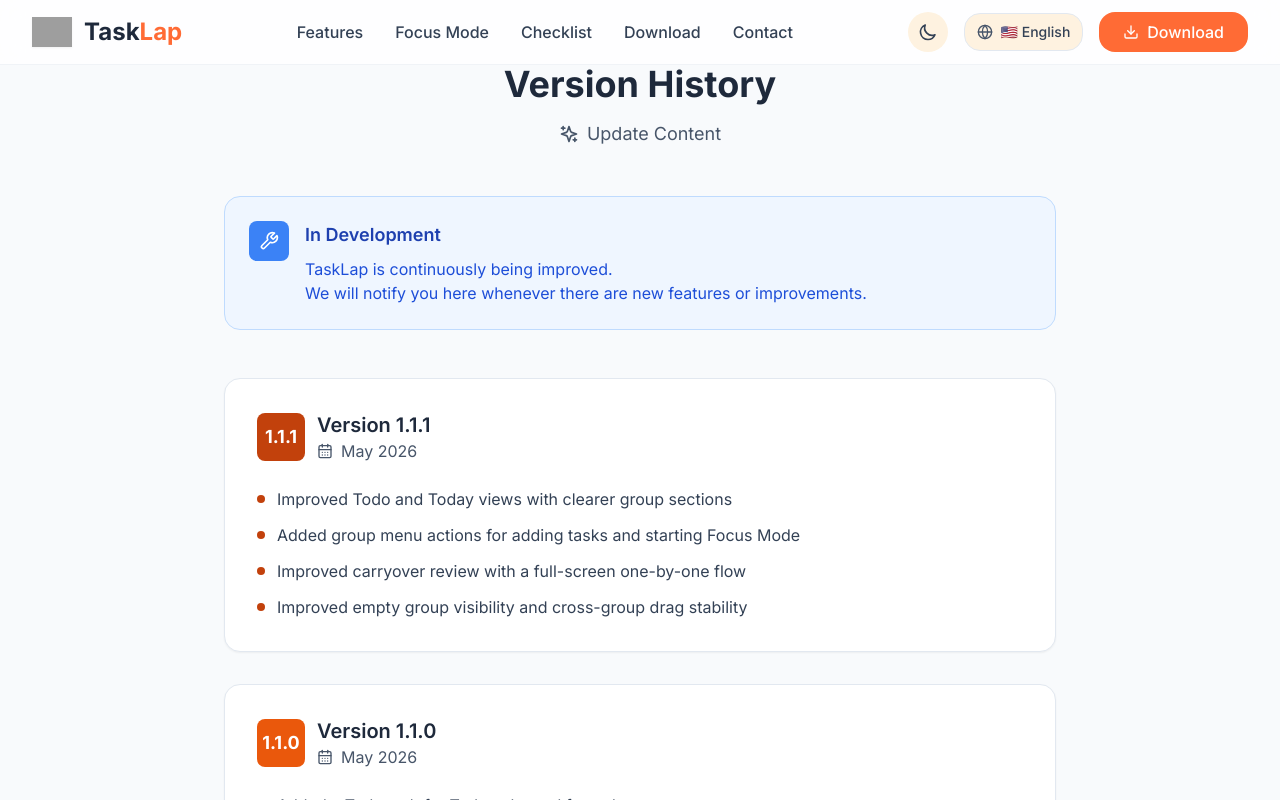
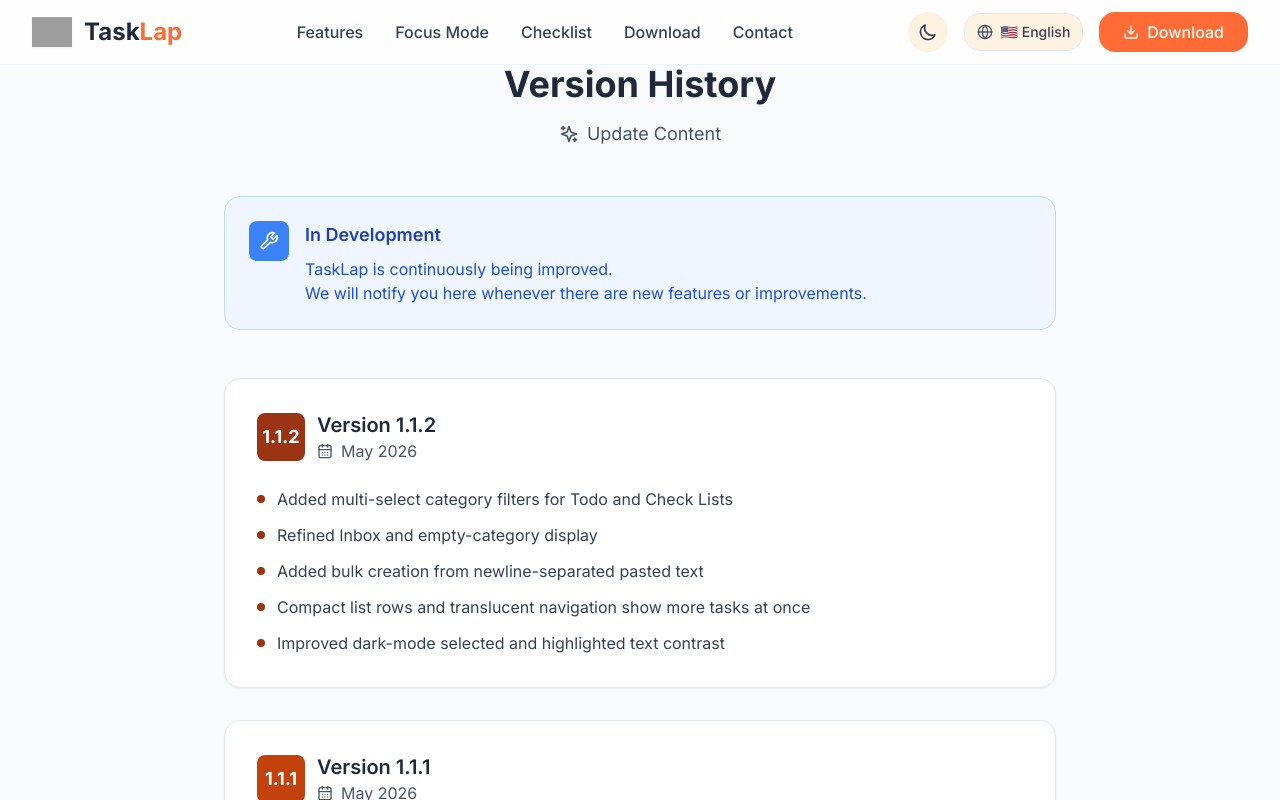
Before and after one commit to takushino19890913/tasklap-landing, a Next.js app: page /en/version-history in a window 1280 px wide. Shown: the top 800 px of the page. Built offline with nearby package versions, Linux system fonts and the light colour scheme; grey boxes are pictures that could not be loaded.

Commit message:
update landing for version 1.1.2

```diff
--- a/components/VersionHistoryContent.tsx
+++ b/components/VersionHistoryContent.tsx
@@ -40,6 +40,57 @@
 
       {/* Version History */}
       <div className="space-y-8">
+        {/* Version 1.1.2 */}
+        <div className="bg-white dark:bg-neutral-800 rounded-xl shadow-sm border border-neutral-200 dark:border-neutral-700 p-8">
+          <div className="flex items-center space-x-3 mb-6">
+            <div className="w-12 h-12 bg-orange-800 rounded-lg flex items-center justify-center">
+              <span className="text-white font-bold text-lg">1.1.2</span>
+            </div>
+            <div>
+              <h3 className="text-xl font-semibold text-neutral-800 dark:text-neutral-100">
+                Version 1.1.2
+              </h3>
+              <div className="flex items-center space-x-2 text-neutral-600 dark:text-neutral-400">
+                <CalendarDays className="w-4 h-4" />
+                <span>{t("v1_1_2.date")}</span>
+              </div>
+            </div>
+          </div>
+
+          <div className="space-y-3">
+            <div className="flex items-start space-x-3">
+              <div className="w-2 h-2 bg-orange-800 rounded-full mt-2 flex-shrink-0"></div>
+              <span className="text-neutral-700 dark:text-neutral-300">
+                {t("v1_1_2.changes.categoryFilters")}
+              </span>
+            </div>
+            <div className="flex items-start space-x-3">
+              <div className="w-2 h-2 bg-orange-800 rounded-full mt-2 flex-shrink-0"></div>
+              <span className="text-neutral-700 dark:text-neutral-300">
+                {t("v1_1_2.changes.inboxDisplay")}
+              </span>
+            </div>
+            <div className="flex items-start space-x-3">
+              <div className="w-2 h-2 bg-orange-800 rounded-full mt-2 flex-shrink-0"></div>
+              <span className="text-neutral-700 dark:text-neutral-300">
+                {t("v1_1_2.changes.bulkAdd")}
+              </span>
+            </div>
+            <div className="flex items-start space-x-3">
+              <div className="w-2 h-2 bg-orange-800 rounded-full mt-2 flex-shrink-0"></div>
+              <span className="text-neutral-700 dark:text-neutral-300">
+                {t("v1_1_2.changes.compactLists")}
+              </span>
+            </div>
+            <div className="flex items-start space-x-3">
+              <div className="w-2 h-2 bg-orange-800 rounded-full mt-2 flex-shrink-0"></div>
+              <span className="text-neutral-700 dark:text-neutral-300">
+                {t("v1_1_2.changes.darkModeContrast")}
+              </span>
+            </div>
+          </div>
+        </div>
+
         {/* Version 1.1.1 */}
         <div className="bg-white dark:bg-neutral-800 rounded-xl shadow-sm border border-neutral-200 dark:border-neutral-700 p-8">
           <div className="flex items-center space-x-3 mb-6">
--- a/messages/de.json
+++ b/messages/de.json
@@ -20,7 +20,7 @@
     "downloadAppStore": "Im App Store herunterladen",
     "downloadGooglePlay": "Bei Google Play herunterladen",
     "availableOn": "Verfügbar auf",
-    "version": "Version 1.1.1",
+    "version": "Version 1.1.2",
     "badges": {
       "ratingPreparation": "Bewertung ausstehend",
       "multilingualSupport": "8 Sprachen",
@@ -322,7 +322,7 @@
     "appStats": "App-Statistiken",
     "storeSubmission": "📱 Derzeit wird die App-Store-Genehmigung beantragt. Bald verfügbar!",
     "qrCode": "Mit QR-Code herunterladen",
-    "version": "Version 1.1.1",
+    "version": "Version 1.1.2",
     "lastUpdate": "Letzte Aktualisierung: April 2026"
   },
   "footer": {
@@ -330,7 +330,7 @@
     "quickLinks": "Schnelllinks",
     "legal": "Rechtliche Angelegenheiten",
     "privacy": "Datenschutzrichtlinie",
-    "version": "Version 1.1.1",
+    "version": "Version 1.1.2",
     "versionHistory": "Versionshistorie",
     "copyright": "© 2024 TaskLap. All rights reserved.",
     "appDescription": "Einfache App zum Fokussieren und effizienten Verwalten von Aufgaben.",
@@ -562,6 +562,16 @@
         "carryoverFlow": "Improved carryover review with a full-screen one-by-one flow",
         "dragStability": "Improved empty group visibility and cross-group drag stability"
       }
+    },
+    "v1_1_2": {
+      "date": "Mai 2026",
+      "changes": {
+        "categoryFilters": "Mehrfachauswahl für Kategorien in Todo und Check Lists hinzugefügt",
+        "inboxDisplay": "Inbox- und leere Kategorieansicht verbessert",
+        "bulkAdd": "Mehrere Einträge aus zeilengetrenntem Text erstellen",
+        "darkModeContrast": "Kontrast im Dunkelmodus verbessert",
+        "compactLists": "Kompaktere Listen und transparentere Navigation fuer mehr sichtbaren Inhalt"
+      }
     }
   }
 }
--- a/messages/en.json
+++ b/messages/en.json
@@ -20,7 +20,7 @@
     "downloadAppStore": "Download on the App Store",
     "downloadGooglePlay": "Get it on Google Play",
     "availableOn": "Available on",
-    "version": "Version 1.1.1",
+    "version": "Version 1.1.2",
     "badges": {
       "ratingPreparation": "Rating Pending",
       "multilingualSupport": "8 Languages",
@@ -322,7 +322,7 @@
       "version": "Version"
     },
     "qrCode": "Download with QR Code",
-    "version": "Version 1.1.1",
+    "version": "Version 1.1.2",
     "lastUpdate": "Last updated: April 2026"
   },
   "footer": {
@@ -331,7 +331,7 @@
     "legal": "Legal",
     "privacy": "Privacy Policy",
     "versionHistory": "Version History",
-    "version": "Version 1.1.1",
+    "version": "Version 1.1.2",
     "copyright": "© 2024 TaskLap. All rights reserved.",
     "appDescription": "One-click focus, efficiently manage tasks with a simple app.",
     "supportMessage": "8 languages supported, offline use, completely free.",
@@ -562,6 +562,16 @@
         "carryoverFlow": "Improved carryover review with a full-screen one-by-one flow",
         "dragStability": "Improved empty group visibility and cross-group drag stability"
       }
+    },
+    "v1_1_2": {
+      "date": "May 2026",
+      "changes": {
+        "categoryFilters": "Added multi-select category filters for Todo and Check Lists",
+        "inboxDisplay": "Refined Inbox and empty-category display",
+        "bulkAdd": "Added bulk creation from newline-separated pasted text",
+        "darkModeContrast": "Improved dark-mode selected and highlighted text contrast",
+        "compactLists": "Compact list rows and translucent navigation show more tasks at once"
+      }
     }
   }
 }
--- a/messages/es.json
+++ b/messages/es.json
@@ -20,7 +20,7 @@
     "downloadAppStore": "Descargar en App Store",
     "downloadGooglePlay": "Descargar en Google Play",
     "availableOn": "Disponible en",
-    "version": "Version 1.1.1",
+    "version": "Version 1.1.2",
     "badges": {
       "ratingPreparation": "Evaluación pendiente",
       "multilingualSupport": "8 idiomas",
@@ -322,7 +322,7 @@
     "appStats": "Estadísticas de la aplicación",
     "storeSubmission": "📱 Actualmente en revisión de la tienda de aplicaciones. ¡Disponible pronto!",
     "qrCode": "Descargar con código QR",
-    "version": "Version 1.1.1",
+    "version": "Version 1.1.2",
     "lastUpdate": "Última actualización: abril de 2026"
   },
   "footer": {
@@ -331,7 +331,7 @@
     "legal": "Asuntos legales",
     "privacy": "Política de Privacidad",
     "versionHistory": "Historial de versiones",
-    "version": "Version 1.1.1",
+    "version": "Version 1.1.2",
     "copyright": "© 2024 TaskLap. All rights reserved.",
     "appDescription": "Aplicación simple para concentrarse y gestionar tareas de manera eficiente.",
     "supportMessage": "Soporte para 8 idiomas, uso sin conexión, completamente gratis.",
@@ -562,6 +562,16 @@
         "carryoverFlow": "Improved carryover review with a full-screen one-by-one flow",
         "dragStability": "Improved empty group visibility and cross-group drag stability"
       }
+    },
+    "v1_1_2": {
+      "date": "Mayo de 2026",
+      "changes": {
+        "categoryFilters": "Filtros de categoría con selección múltiple para Todo y Check Lists",
+        "inboxDisplay": "Vista de Inbox y categorías vacías mejorada",
+        "bulkAdd": "Creación múltiple desde texto pegado separado por líneas",
+        "darkModeContrast": "Contraste mejorado en modo oscuro",
+        "compactLists": "Filas de lista más compactas y navegación translúcida para ver más tareas"
+      }
     }
   }
 }
--- a/messages/fr.json
+++ b/messages/fr.json
@@ -20,7 +20,7 @@
     "downloadAppStore": "Télécharger sur l'App Store",
     "downloadGooglePlay": "Disponible sur Google Play",
     "availableOn": "Disponible sur",
-    "version": "Version 1.1.1",
+    "version": "Version 1.1.2",
     "badges": {
       "ratingPreparation": "Évaluation en attente",
       "multilingualSupport": "8 langues",
@@ -320,7 +320,7 @@
       "version": "Version"
     },
     "qrCode": "Télécharger avec QR Code",
-    "version": "Version 1.1.1",
+    "version": "Version 1.1.2",
     "lastUpdate": "Dernière mise à jour : avril 2026",
     "appStats": "Statistiques de l'application",
     "storeSubmission": "📱 Actuellement en examen par l'app store. Disponible bientôt!"
@@ -331,7 +331,7 @@
     "legal": "Mentions légales",
     "privacy": "Politique de Confidentialité",
     "versionHistory": "Historique des versions",
-    "version": "Version 1.1.1",
+    "version": "Version 1.1.2",
     "copyright": "© 2024 TaskLap. All rights reserved.",
     "appDescription": "Application simple pour se concentrer et gérer efficacement les tâches.",
     "supportMessage": "Support de 8 langues, utilisation hors ligne, entièrement gratuit.",
@@ -562,6 +562,16 @@
         "carryoverFlow": "Improved carryover review with a full-screen one-by-one flow",
         "dragStability": "Improved empty group visibility and cross-group drag stability"
       }
+    },
+    "v1_1_2": {
+      "date": "Mai 2026",
+      "changes": {
+        "categoryFilters": "Filtres de catégories à sélection multiple pour Todo et Check Lists",
+        "inboxDisplay": "Affichage Inbox et catégories vides amélioré",
+        "bulkAdd": "Ajout groupé depuis du texte collé avec retours à la ligne",
+        "darkModeContrast": "Contraste amélioré en mode sombre",
+        "compactLists": "Listes plus compactes et navigation translucide pour afficher plus de tâches"
+      }
     }
   }
 }
--- a/messages/ja.json
+++ b/messages/ja.json
@@ -20,7 +20,7 @@
     "downloadAppStore": "App Storeからダウンロード",
     "downloadGooglePlay": "Google Playで手に入れよう",
     "availableOn": "利用可能プラットフォーム",
-    "version": "バージョン 1.1.1",
+    "version": "バージョン 1.1.2",
     "badges": {
       "ratingPreparation": "評価準備中",
       "multilingualSupport": "8言語対応",
@@ -302,7 +302,7 @@
     "googlePlay": "Google Play",
     "downloadTitle": "今すぐダウンロード",
     "qrCode": "QRコードでダウンロード",
-    "version": "バージョン 1.1.1",
+    "version": "バージョン 1.1.2",
     "lastUpdate": "最終更新: 2026年4月",
     "rating": "評価: (準備中)",
     "features": {
@@ -332,7 +332,7 @@
     "legal": "法的事項",
     "privacy": "プライバシーポリシー",
     "versionHistory": "バージョン履歴",
-    "version": "バージョン 1.1.1",
+    "version": "バージョン 1.1.2",
     "copyright": "© 2024 TaskLap. All rights reserved.",
     "appDescription": "ワンクリックで集中、効率的にタスクを管理するシンプルなアプリ。",
     "supportMessage": "8言語対応、オフライン使用、完全無料。",
@@ -563,6 +563,16 @@
         "carryoverFlow": "前日までの未完了Todoを一件ずつ仕分けるフルスクリーンレビューに改善",
         "dragStability": "空のGroup表示とGroup間ドラッグ移動の安定性を改善"
       }
+    },
+    "v1_1_2": {
+      "date": "2026年5月",
+      "changes": {
+        "categoryFilters": "Todoとチェックリストに複数選択カテゴリー表示を追加",
+        "inboxDisplay": "Inbox表示と空カテゴリー表示を整理",
+        "bulkAdd": "改行区切りの貼り付けから複数アイテムを一括追加",
+        "darkModeContrast": "ダークモードの選択状態とハイライトの可読性を改善",
+        "compactLists": "リスト行をコンパクト化し、透過ナビで表示領域を拡大"
+      }
     }
   }
 }
--- a/messages/ko.json
+++ b/messages/ko.json
@@ -20,7 +20,7 @@
     "downloadAppStore": "App Store에서 다운로드",
     "downloadGooglePlay": "Google Play에서 다운로드",
     "availableOn": "사용 가능한 플랫폼",
-    "version": "Version 1.1.1",
+    "version": "Version 1.1.2",
     "badges": {
       "ratingPreparation": "평가 준비 중",
       "multilingualSupport": "8개 언어",
@@ -320,7 +320,7 @@
       "version": "버전"
     },
     "qrCode": "QR 코드로 다운로드",
-    "version": "Version 1.1.1",
+    "version": "Version 1.1.2",
     "lastUpdate": "최종 업데이트: 2026년 4월",
     "appStats": "앱 통계",
     "storeSubmission": "📱 앱스토어 신청 중. 곧 이용 시작 예정!"
@@ -330,7 +330,7 @@
     "quickLinks": "빠른 링크",
     "legal": "법적 사항",
     "privacy": "개인정보처리방침",
-    "version": "Version 1.1.1",
+    "version": "Version 1.1.2",
     "versionHistory": "버전 히스토리",
     "copyright": "© 2024 TaskLap. All rights reserved.",
     "appDescription": "한 번에 집중하고 효율적으로 작업을 관리하는 간단한 앱.",
@@ -562,6 +562,16 @@
         "carryoverFlow": "Improved carryover review with a full-screen one-by-one flow",
         "dragStability": "Improved empty group visibility and cross-group drag stability"
       }
+    },
+    "v1_1_2": {
+      "date": "2026년 5월",
+      "changes": {
+        "categoryFilters": "Todo와 Check Lists에 다중 선택 카테고리 필터 추가",
+        "inboxDisplay": "Inbox와 빈 카테고리 표시 개선",
+        "bulkAdd": "줄바꿈 텍스트 붙여넣기로 여러 항목 추가",
+        "darkModeContrast": "다크 모드 선택/강조 텍스트 대비 개선",
+        "compactLists": "더 조밀한 목록 행과 반투명 내비게이션으로 더 많은 항목 표시"
+      }
     }
   }
 }
--- a/messages/pt.json
+++ b/messages/pt.json
@@ -20,7 +20,7 @@
     "downloadAppStore": "Baixar na App Store",
     "downloadGooglePlay": "Baixar no Google Play",
     "availableOn": "Disponível em",
-    "version": "Version 1.1.1",
+    "version": "Version 1.1.2",
     "badges": {
       "ratingPreparation": "Avaliação pendente",
       "multilingualSupport": "8 idiomas",
@@ -322,7 +322,7 @@
     "appStats": "Estatísticas do aplicativo",
     "storeSubmission": "📱 Atualmente em análise na loja de aplicativos. Disponível em breve!",
     "qrCode": "Baixar com código QR",
-    "version": "Version 1.1.1",
+    "version": "Version 1.1.2",
     "lastUpdate": "Última atualização: abril de 2026"
   },
   "footer": {
@@ -331,7 +331,7 @@
     "legal": "Assuntos legais",
     "privacy": "Política de Privacidade",
     "versionHistory": "Histórico de versões",
-    "version": "Version 1.1.1",
+    "version": "Version 1.1.2",
     "copyright": "© 2024 TaskLap. All rights reserved.",
     "appDescription": "Aplicativo simples para focar e gerenciar tarefas de forma eficiente.",
     "supportMessage": "Suporte para 8 idiomas, uso offline, completamente gratuito.",
@@ -562,6 +562,16 @@
         "carryoverFlow": "Improved carryover review with a full-screen one-by-one flow",
         "dragStability": "Improved empty group visibility and cross-group drag stability"
       }
+    },
+    "v1_1_2": {
+      "date": "Maio de 2026",
+      "changes": {
+        "categoryFilters": "Filtros de categoria com seleção múltipla para Todo e Check Lists",
+        "inboxDisplay": "Exibição de Inbox e categorias vazias refinada",
+        "bulkAdd": "Criação em lote a partir de texto colado por linhas",
+        "darkModeContrast": "Contraste melhorado no modo escuro",
+        "compactLists": "Linhas de lista mais compactas e navegação translúcida para mostrar mais tarefas"
+      }
     }
   }
 }
--- a/messages/zh.json
+++ b/messages/zh.json
@@ -20,7 +20,7 @@
     "downloadAppStore": "从App Store下载",
     "downloadGooglePlay": "在Google Play获取",
     "availableOn": "可用平台",
-    "version": "Version 1.1.1",
+    "version": "Version 1.1.2",
     "badges": {
       "ratingPreparation": "评分准备中",
       "multilingualSupport": "8种语言",
@@ -322,7 +322,7 @@
     "appStats": "应用统计",
     "storeSubmission": "�� 正在向应用商店申请中。即将开始使用！",
     "qrCode": "二维码下载",
-    "version": "Version 1.1.1",
+    "version": "Version 1.1.2",
     "lastUpdate": "最后更新：2026年4月"
   },
   "footer": {
@@ -330,7 +330,7 @@
     "quickLinks": "快速链接",
     "legal": "法律事项",
     "privacy": "隐私政策",
-    "version": "Version 1.1.1",
+    "version": "Version 1.1.2",
     "versionHistory": "版本历史",
     "copyright": "© 2024 TaskLap. All rights reserved.",
     "appDescription": "一键专注，高效管理任务的简洁应用。",
@@ -562,6 +562,16 @@
         "carryoverFlow": "Improved carryover review with a full-screen one-by-one flow",
         "dragStability": "Improved empty group visibility and cross-group drag stability"
       }
+    },
+    "v1_1_2": {
+      "date": "2026年5月",
+      "changes": {
+        "categoryFilters": "为 Todo 和 Check Lists 添加多选类别筛选",
+        "inboxDisplay": "优化 Inbox 和空类别显示",
+        "bulkAdd": "支持从换行文本批量添加项目",
+        "darkModeContrast": "改善深色模式下选中和高亮文字对比度",
+        "compactLists": "更紧凑的列表行和半透明导航，一次显示更多任务"
+      }
     }
   }
 }
--- a/package.json
+++ b/package.json
@@ -1,6 +1,6 @@
 {
   "name": "tasklap-landing",
-  "version": "1.1.1",
+  "version": "1.1.2",
   "private": true,
   "scripts": {
     "dev": "next dev",
```
Also changed, not shown: 1 other file (tests, documents, lock files or other folders).
